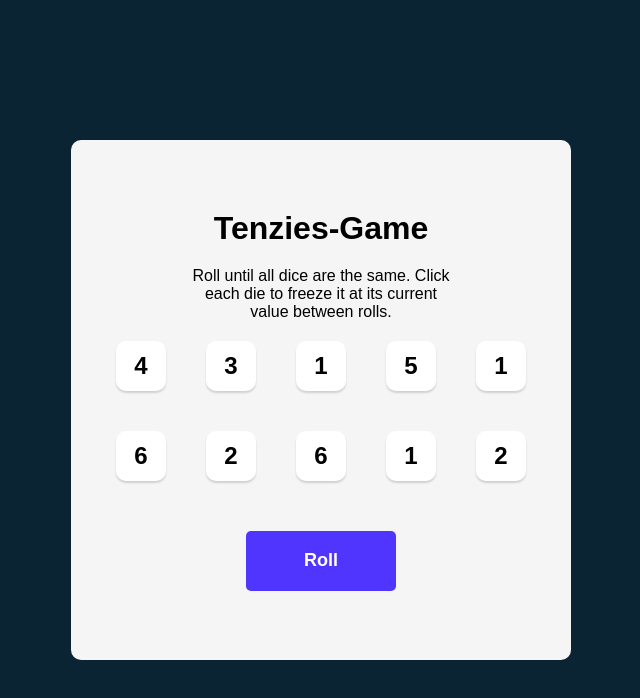
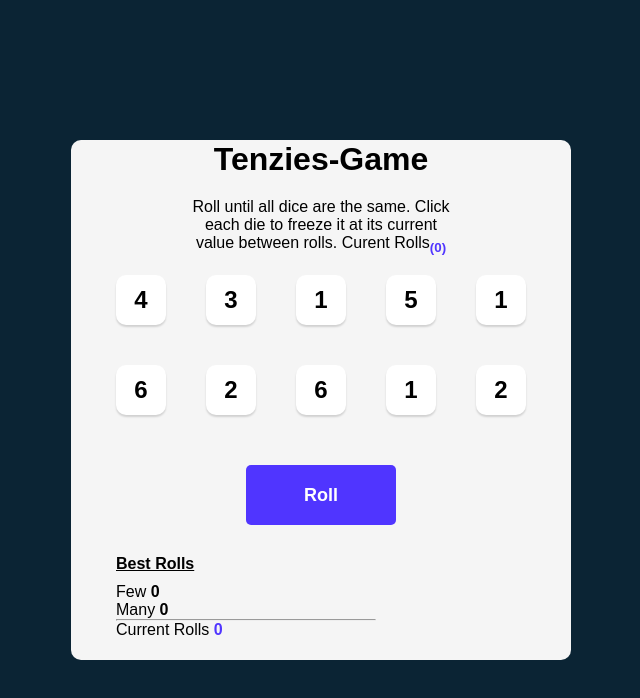
Before and after one commit to Ireme-Nyawe/TenzieGame, a React (Vite) app: page / in a window 1280 px wide. Shown: the top 698 px of the page, without its empty margins (319-959 px from the left). Built offline with nearby package versions, Linux system fonts and the light colour scheme.

Commit message:
add number of rolls to pass ames

```diff
--- a/src/App.jsx
+++ b/src/App.jsx
@@ -6,6 +6,7 @@ import Confetti from "react-confetti";
 export default function App() {
   const [tenzie, setTenzies] = useState(false);
   const [dice, setDice] = useState(allDice());
+  const [currentRoll, setCurrentRoll] = useState(0);
   useEffect(() => {
     const allHeld = dice.every((die) => die.isHeld);
     const fistValue = dice[0].value;
@@ -31,16 +32,17 @@ export default function App() {
     return newDice;
   }
   function handleRoll() {
-    if(!tenzie){
+    if (!tenzie) {
       setDice((olDice) =>
         olDice.map((die) => {
           return die.isHeld ? die : generateNewDice();
         })
       );
-    }
-    else{
-      setTenzies(false)
-      setDice(allDice)
+      setCurrentRoll((prevRoll) => prevRoll + 1);
+    } else {
+      setTenzies(false);
+      setDice(allDice);
+      setCurrentRoll(0);
     }
   }
   function holdDie(id) {
@@ -61,19 +63,40 @@ export default function App() {
   ));
 
   return (
-        <>{tenzie && <Confetti />}
+    <>
+      {tenzie && <Confetti />}
       <div className="slide">
         <h1>Tenzies-Game</h1>
         <p className="instructions">
           Roll until all dice are the same. Click each die to freeze it at its
-        current value between rolls.
+          current value between rolls. Curent Rolls
+          <sub className="current-rolls">({currentRoll})</sub>
         </p>
-      <div className="dice-container">
-        {diceElement}
-      </div>
+
+        <div className="dice-container">{diceElement}</div>
+        <div className="down-part">
           <button className="roll-button" onClick={handleRoll}>
             {tenzie ? "New-Game" : "Roll"}
           </button>
+          <div className="roll-wellness">
+            <h4>
+              <u>Best Rolls</u>
+            </h4>
+            <p className="">
+              <span className="well-title">Few</span>
+              <span className="well-value"> 0</span>
+            </p>
+            <p className="">
+              <span className="well-title">Many</span>
+              <span className="well-value"> 0</span>
+            </p>
+            <hr />
+            <p>
+              <span className="well-title">Current Rolls</span>
+              <span className="current-rolls"> {currentRoll}</span>
+            </p>
+          </div>
+        </div>
       </div>
     </>
   );
--- a/src/index.css
+++ b/src/index.css
@@ -62,3 +62,18 @@ body{
   background: #0B2434;
 
 }
+.roll-wellness{
+  margin-left: -100%;
+  padding: 20px;
+}
+.roll-wellness h4{
+  padding: 10px 0px 10px 0px;
+}
+.well-value{
+  font-weight: bold;
+}
+.current-rolls{
+  color: #5035FF;
+  font-weight: bold;
+  padding: 5px 0px 0px 0px;
+}
```
Lines whose indentation alone changed are shown as unchanged.
